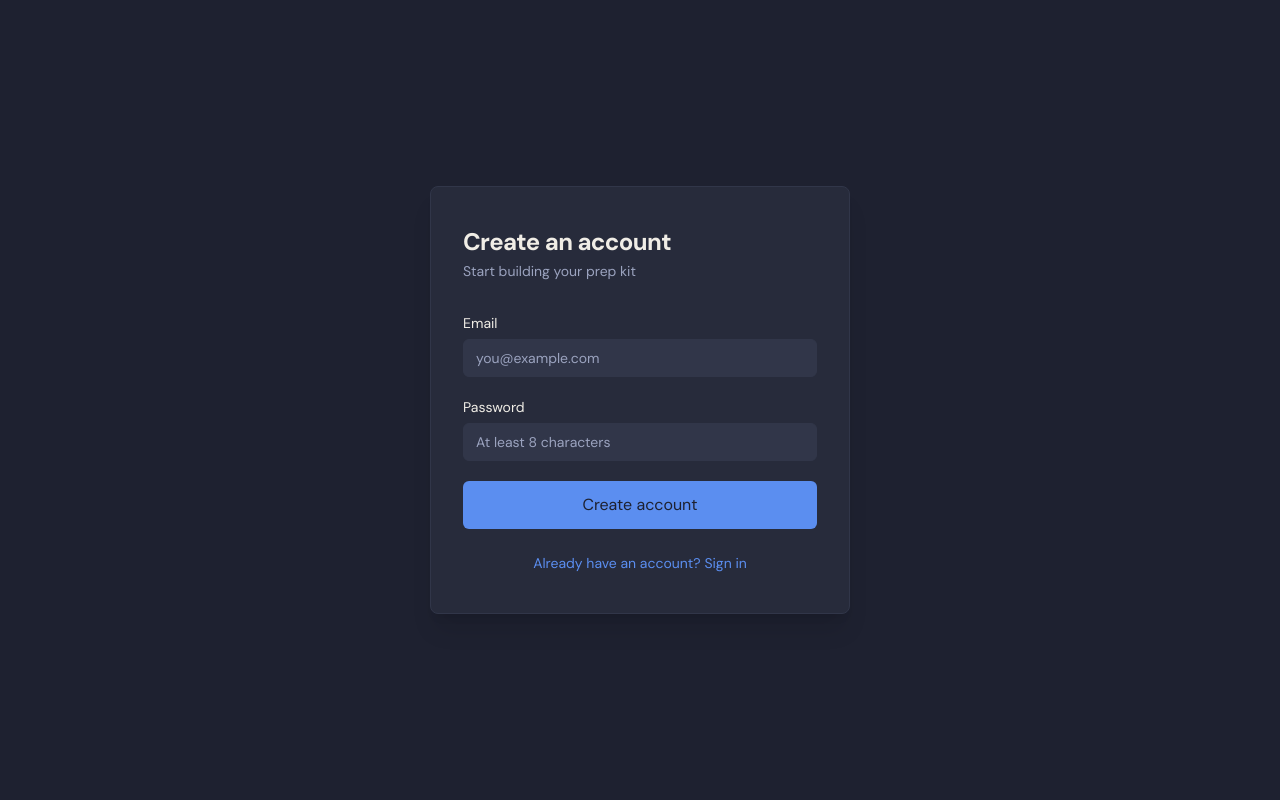
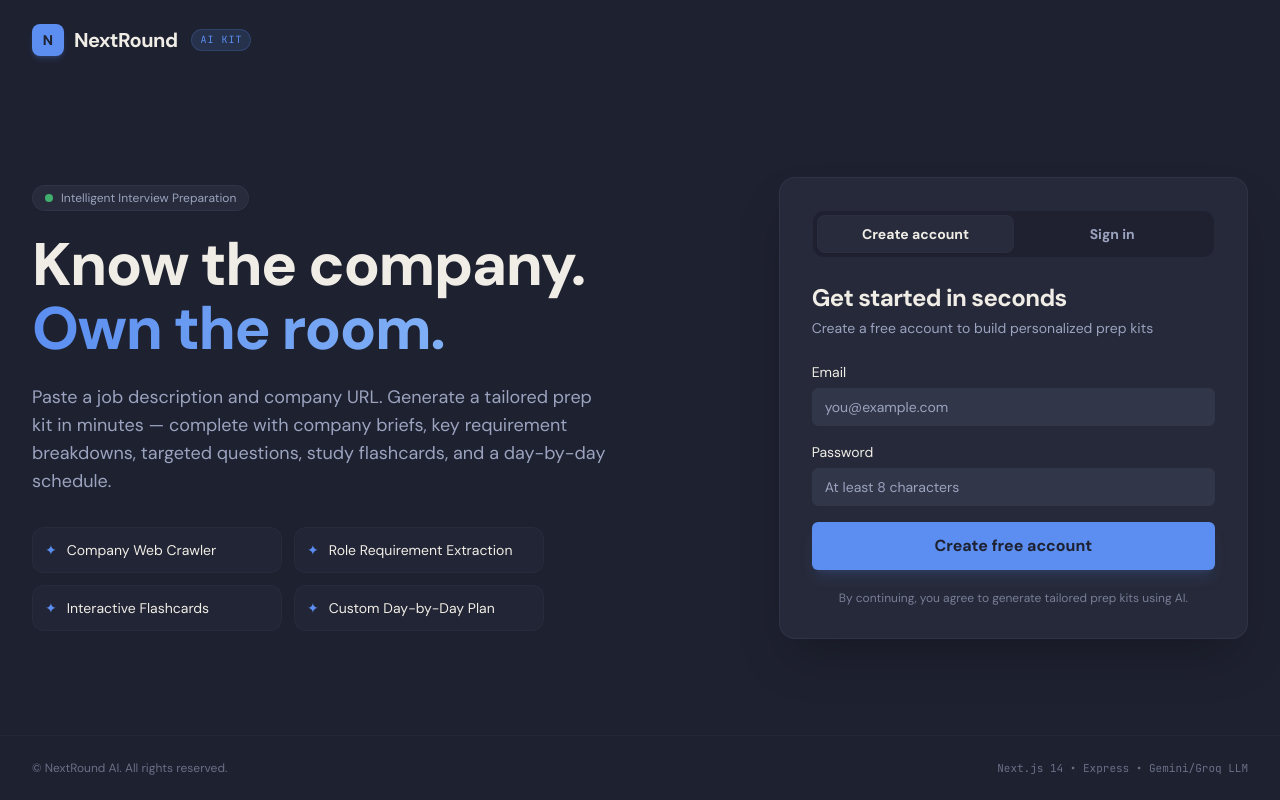
Before and after one commit to Aryan-040/NextRound, a Next.js app in the folder frontend/: page /register in a window 1280 px wide. Built offline with nearby package versions, Linux system fonts and the light colour scheme; no server answers.

Commit message:
Fixed Login page

```diff
--- a/frontend/app/(auth)/layout.tsx
+++ b/frontend/app/(auth)/layout.tsx
@@ -3,13 +3,5 @@
 import { GuestGuard } from '@/components/layout/GuestGuard';
 
 export default function AuthLayout({ children }: { children: React.ReactNode }) {
-  return (
-    <GuestGuard>
-      <div className="min-h-screen bg-bg-base flex items-center justify-center px-4 py-12">
-        <div className="w-full max-w-[420px] bg-bg-surface rounded-lg border border-bg-raised shadow-xl">
-          {children}
-        </div>
-      </div>
-    </GuestGuard>
-  );
+  return <GuestGuard>{children}</GuestGuard>;
 }
--- a/frontend/app/(auth)/register/page.tsx
+++ b/frontend/app/(auth)/register/page.tsx
@@ -1,13 +1,9 @@
-import { AuthForm } from '@/components/auth/AuthForm';
+import { LandingPage } from '@/components/auth/LandingPage';
 
 export const metadata = {
-  title: 'Create account — PrepKit',
+  title: 'Create account — NextRound',
 };
 
-/**
- * Register page — rendered inside the unauthenticated (auth) layout.
- * Delegates all form logic to the shared AuthForm component.
- */
 export default function RegisterPage() {
-  return <AuthForm mode="register" />;
+  return <LandingPage initialMode="register" />;
 }
--- a/frontend/app/page.tsx
+++ b/frontend/app/page.tsx
@@ -1,25 +1,6 @@
-'use client';
-import { useEffect } from 'react';
-import { useRouter } from 'next/navigation';
-import Link from 'next/link';
-import { getToken } from '../lib/auth';
+import { LandingPage } from '@/components/auth/LandingPage';
 
-export default function HomePage() {
-  const router = useRouter();
-  useEffect(() => { if (getToken()) router.replace('/dashboard'); }, [router]);
-  return (
-    <main className="flex min-h-screen flex-col items-center justify-center bg-bg-base px-6">
-      <div className="max-w-2xl text-center">
-        <h1 className="animate-fade-up mb-6 font-sans text-5xl font-extrabold leading-tight text-text-primary md:text-6xl" style={{ letterSpacing: '-0.02em' }}>
-          Know the company.<br />Own the room.
-        </h1>
-        <p className="mb-10 font-sans text-lg font-normal leading-relaxed text-text-secondary">
-          Paste a job description. Get a personalised prep kit in minutes.
-        </p>
-        <Link href="/register" className="inline-block rounded-lg bg-accent px-8 py-3 font-sans text-base font-bold text-bg-base transition-colors duration-150 hover:bg-[#7AAAF4] focus:outline-none focus-visible:ring-2 focus-visible:ring-accent focus-visible:ring-offset-2 focus-visible:ring-offset-bg-base">
-          Start preparing →
-        </Link>
-      </div>
-    </main>
-  );
+export default function HomePage({ searchParams }: { searchParams?: { mode?: string } }) {
+  const initialMode = searchParams?.mode === 'login' ? 'login' : 'register';
+  return <LandingPage initialMode={initialMode} />;
 }
--- a/frontend/components/auth/AuthForm.tsx
+++ b/frontend/components/auth/AuthForm.tsx
@@ -1,6 +1,6 @@
 'use client';
+
 import { useState, FormEvent } from 'react';
-import Link from 'next/link';
 import { useRouter } from 'next/navigation';
 import { Input } from '@/components/ui/Input';
 import { Button } from '@/components/ui/Button';
@@ -8,54 +8,162 @@ import { setToken } from '@/lib/auth';
 import { register, login, ApiError } from '@/lib/api';
 
 export type AuthMode = 'login' | 'register';
-interface FieldErrors { email?: string; password?: string; general?: string; }
-export function AuthForm({ mode }: { mode: AuthMode }) {
+
+interface FieldErrors {
+  email?: string;
+  password?: string;
+  general?: string;
+}
+
+export function AuthForm({ initialMode = 'register' }: { initialMode?: AuthMode; mode?: AuthMode }) {
   const router = useRouter();
+  const [mode, setMode] = useState<AuthMode>(initialMode);
   const [email, setEmail] = useState('');
   const [password, setPassword] = useState('');
   const [errors, setErrors] = useState<FieldErrors>({});
   const [loading, setLoading] = useState(false);
+
   const isRegister = mode === 'register';
+
+  function handleModeSwitch(newMode: AuthMode) {
+    setMode(newMode);
+    setErrors({});
+  }
+
   function validate(): FieldErrors {
     const e: FieldErrors = {};
-    if (!email.trim()) e.email = 'Email is required.';
-    else if (!/^[^\s@]+@[^\s@]+\.[^\s@]+$/.test(email.trim())) e.email = 'Enter a valid email address.';
-    if (!password) e.password = 'Password is required.';
-    else if (isRegister && (password.length < 8 || password.length > 128)) e.password = 'Password must be between 8 and 128 characters.';
+    if (!email.trim()) {
+      e.email = 'Email is required.';
+    } else if (!/^[^\s@]+@[^\s@]+\.[^\s@]+$/.test(email.trim())) {
+      e.email = 'Enter a valid email address.';
+    }
+
+    if (!password) {
+      e.password = 'Password is required.';
+    } else if (isRegister && (password.length < 8 || password.length > 128)) {
+      e.password = 'Password must be between 8 and 128 characters.';
+    }
+
     return e;
   }
+
   async function handleSubmit(e: FormEvent<HTMLFormElement>) {
-    e.preventDefault(); setErrors({});
+    e.preventDefault();
+    setErrors({});
     const ve = validate();
-    if (Object.keys(ve).length > 0) { setErrors(ve); return; }
+    if (Object.keys(ve).length > 0) {
+      setErrors(ve);
+      return;
+    }
+
     setLoading(true);
     try {
-      const res = isRegister ? await register({ email: email.trim(), password }) : await login({ email: email.trim(), password });
-      setToken(res.token); router.replace('/dashboard');
+      const res = isRegister
+        ? await register({ email: email.trim(), password })
+        : await login({ email: email.trim(), password });
+      setToken(res.token);
+      router.replace('/dashboard');
     } catch (err) {
       if (err instanceof ApiError && (err.status === 401 || err.status === 400)) {
         if (err.field === 'email') setErrors({ email: err.message });
         else if (err.field === 'password') setErrors({ password: err.message });
         else setErrors({ general: err.message });
-      } else { setErrors({ general: 'Something went wrong. Please try again.' }); }
-    } finally { setLoading(false); }
+      } else {
+        setErrors({ general: 'Something went wrong. Please try again.' });
+      }
+    } finally {
+      setLoading(false);
+    }
   }
-  const title = isRegister ? 'Create an account' : 'Welcome back';
-  const subtitle = isRegister ? 'Start building your prep kit' : 'Sign in to your prep kit';
+
   return (
-    <div className="px-8 py-10">
-      <div className="mb-8">
-        <h1 className="text-text-primary font-bold text-2xl tracking-tight leading-tight">{title}</h1>
-        <p className="text-text-secondary text-sm mt-1">{subtitle}</p>
+    <div className="bg-bg-surface/90 backdrop-blur-md rounded-2xl border border-bg-raised/80 shadow-2xl p-6 sm:p-8 transition-all duration-200">
+      {/* Segmented Tab Switcher */}
+      <div className="flex bg-bg-base/80 p-1 rounded-xl mb-6 border border-bg-raised/40">
+        <button
+          type="button"
+          onClick={() => handleModeSwitch('register')}
+          className={`flex-1 py-2 text-xs sm:text-sm font-semibold rounded-lg transition-all duration-150 ${
+            isRegister
+              ? 'bg-bg-surface text-text-primary shadow-sm border border-bg-raised/40'
+              : 'text-text-secondary hover:text-text-primary'
+          }`}
+        >
+          Create account
+        </button>
+        <button
+          type="button"
+          onClick={() => handleModeSwitch('login')}
+          className={`flex-1 py-2 text-xs sm:text-sm font-semibold rounded-lg transition-all duration-150 ${
+            !isRegister
+              ? 'bg-bg-surface text-text-primary shadow-sm border border-bg-raised/40'
+              : 'text-text-secondary hover:text-text-primary'
+          }`}
+        >
+          Sign in
+        </button>
       </div>
-      <form onSubmit={handleSubmit} noValidate className="space-y-5">
-        <Input type="email" label="Email" id="auth-email" autoComplete="email" placeholder="you@example.com" value={email} onChange={e => setEmail(e.target.value)} error={!!errors.email} errorMessage={errors.email} disabled={loading} />
-        <Input type="password" label="Password" id="auth-password" autoComplete={isRegister ? 'new-password' : 'current-password'} placeholder={isRegister ? 'At least 8 characters' : '••••••••'} value={password} onChange={e => setPassword(e.target.value)} error={!!errors.password} errorMessage={errors.password} disabled={loading} />
-        {errors.general && <p role="alert" className="text-sm text-danger">{errors.general}</p>}
-        <Button type="submit" variant="primary" size="lg" loading={loading} className="w-full mt-2">{isRegister ? 'Create account' : 'Sign in'}</Button>
+
+      {/* Header */}
+      <div className="mb-6">
+        <h2 className="text-text-primary font-bold text-xl sm:text-2xl tracking-tight">
+          {isRegister ? 'Get started in seconds' : 'Welcome back'}
+        </h2>
+        <p className="text-text-secondary text-xs sm:text-sm mt-1">
+          {isRegister
+            ? 'Create a free account to build personalized prep kits'
+            : 'Sign in to access your interview prep kits'}
+        </p>
+      </div>
+
+      {/* Form */}
+      <form onSubmit={handleSubmit} noValidate className="space-y-4">
+        <Input
+          type="email"
+          label="Email"
+          id="auth-email"
+          autoComplete="email"
+          placeholder="you@example.com"
+          value={email}
+          onChange={(e) => setEmail(e.target.value)}
+          error={!!errors.email}
+          errorMessage={errors.email}
+          disabled={loading}
+        />
+
+        <Input
+          type="password"
+          label="Password"
+          id="auth-password"
+          autoComplete={isRegister ? 'new-password' : 'current-password'}
+          placeholder={isRegister ? 'At least 8 characters' : '••••••••'}
+          value={password}
+          onChange={(e) => setPassword(e.target.value)}
+          error={!!errors.password}
+          errorMessage={errors.password}
+          disabled={loading}
+        />
+
+        {errors.general && (
+          <div role="alert" className="p-3 rounded-lg bg-danger/10 border border-danger/20 text-xs text-danger flex items-center gap-2">
+            <span>⚠️</span>
+            <span>{errors.general}</span>
+          </div>
+        )}
+
+        <Button
+          type="submit"
+          variant="primary"
+          size="lg"
+          loading={loading}
+          className="w-full mt-2 font-semibold shadow-lg shadow-accent/15"
+        >
+          {isRegister ? 'Create free account' : 'Sign in to dashboard'}
+        </Button>
       </form>
-      <p className="mt-6 text-center text-sm text-text-secondary">
-        <Link href={isRegister ? '/login' : '/register'} className="text-accent hover:underline">{isRegister ? 'Already have an account? Sign in' : "Don't have an account? Register"}</Link>
+
+      <p className="mt-5 text-center text-xs text-text-secondary/70">
+        By continuing, you agree to generate tailored prep kits using AI.
       </p>
     </div>
   );
--- /dev/null
+++ b/frontend/components/auth/LandingPage.tsx
@@ -0,0 +1,89 @@
+'use client';
+
+import { useEffect } from 'react';
+import { useRouter } from 'next/navigation';
+import { getToken } from '@/lib/auth';
+import { AuthForm } from '@/components/auth/AuthForm';
+
+export function LandingPage({ initialMode = 'register' }: { initialMode?: 'register' | 'login' }) {
+  const router = useRouter();
+
+  useEffect(() => {
+    if (getToken()) {
+      router.replace('/dashboard');
+    }
+  }, [router]);
+
+  return (
+    <main className="min-h-screen bg-bg-base relative flex flex-col justify-between selection:bg-accent-dim selection:text-text-primary">
+      {/* Subtle ambient lighting glow */}
+      <div className="absolute top-0 left-1/2 -translate-x-1/2 w-full max-w-7xl h-[400px] bg-gradient-to-b from-accent/10 via-accent/5 to-transparent blur-3xl pointer-events-none -z-10" />
+
+      {/* Header Bar */}
+      <header className="w-full max-w-7xl mx-auto px-6 sm:px-8 py-6 flex items-center justify-between">
+        <div className="flex items-center gap-2.5">
+          <div className="w-8 h-8 rounded-lg bg-accent flex items-center justify-center text-bg-base font-extrabold text-sm shadow-md shadow-accent/20">
+            N
+          </div>
+          <span className="font-bold text-xl tracking-tight text-text-primary font-sans">
+            NextRound
+          </span>
+          <span className="text-[10px] uppercase font-mono tracking-widest px-2 py-0.5 rounded-full bg-accent/15 text-accent border border-accent/20 ml-1">
+            AI Kit
+          </span>
+        </div>
+      </header>
+
+      {/* Hero & Auth Section */}
+      <section className="w-full max-w-7xl mx-auto px-6 sm:px-8 py-8 sm:py-12 flex-1 flex items-center">
+        <div className="grid lg:grid-cols-12 gap-12 lg:gap-16 items-center w-full">
+          {/* Left Column: Value Proposition */}
+          <div className="lg:col-span-7 space-y-6 text-left animate-fade-up">
+            <div className="inline-flex items-center gap-2 px-3 py-1 rounded-full bg-bg-surface border border-bg-raised/80 text-xs font-medium text-text-secondary shadow-sm">
+              <span className="w-2 h-2 rounded-full bg-success animate-pulse" />
+              <span>Intelligent Interview Preparation</span>
+            </div>
+
+            <h1 className="text-4xl sm:text-5xl lg:text-6xl font-extrabold leading-[1.1] text-text-primary tracking-tight">
+              Know the company.{' '}
+              <span className="block text-transparent bg-clip-text bg-gradient-to-r from-accent via-[#7AAAF4] to-[#93C5FD] mt-1">
+                Own the room.
+              </span>
+            </h1>
+
+            <p className="text-base sm:text-lg text-text-secondary leading-relaxed max-w-xl">
+              Paste a job description and company URL. Generate a tailored prep kit in minutes — complete with company briefs, key requirement breakdowns, targeted questions, study flashcards, and a day-by-day schedule.
+            </p>
+
+            {/* Feature Highlights */}
+            <div className="grid sm:grid-cols-2 gap-3 pt-2 max-w-lg">
+              <div className="flex items-center gap-2.5 p-3 rounded-xl bg-bg-surface/50 border border-bg-raised/40 text-xs sm:text-sm text-text-primary font-medium">
+                <span className="text-accent">✦</span> Company Web Crawler
+              </div>
+              <div className="flex items-center gap-2.5 p-3 rounded-xl bg-bg-surface/50 border border-bg-raised/40 text-xs sm:text-sm text-text-primary font-medium">
+                <span className="text-accent">✦</span> Role Requirement Extraction
+              </div>
+              <div className="flex items-center gap-2.5 p-3 rounded-xl bg-bg-surface/50 border border-bg-raised/40 text-xs sm:text-sm text-text-primary font-medium">
+                <span className="text-accent">✦</span> Interactive Flashcards
+              </div>
+              <div className="flex items-center gap-2.5 p-3 rounded-xl bg-bg-surface/50 border border-bg-raised/40 text-xs sm:text-sm text-text-primary font-medium">
+                <span className="text-accent">✦</span> Custom Day-by-Day Plan
+              </div>
+            </div>
+          </div>
+
+          {/* Right Column: Integrated Auth Form */}
+          <div className="lg:col-span-5 w-full max-w-md mx-auto lg:max-w-none animate-fade-up">
+            <AuthForm initialMode={initialMode} />
+          </div>
+        </div>
+      </section>
+
+      {/* Footer */}
+      <footer className="w-full max-w-7xl mx-auto px-6 sm:px-8 py-6 text-center sm:flex sm:items-center sm:justify-between border-t border-bg-raised/30 text-xs text-text-secondary/60">
+        <p>© NextRound AI. All rights reserved.</p>
+        <p className="mt-2 sm:mt-0 font-mono text-[11px]">Next.js 14 • Express • Gemini/Groq LLM</p>
+      </footer>
+    </main>
+  );
+}
```
Also changed, not shown: frontend/app/(auth)/login/page.tsx (+3 -7 lines).
